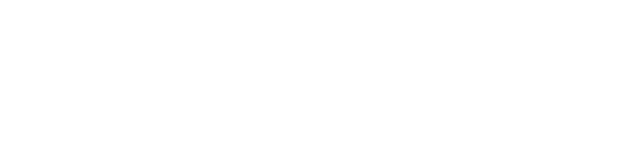
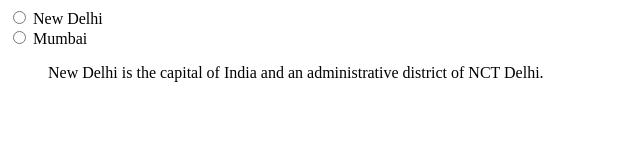
Before and after one commit to acciojob/trivia-GaneshPathan1015, a website: page main.html in a window 1280 px wide. Shown: the whole page, without its empty margins (0-640 px from the left). Drawn offline with Linux system fonts and the light colour scheme.

Commit message:
created a submission

```diff
--- a/main.html
+++ b/main.html
@@ -8,6 +8,13 @@
 
 <body>
 	<!-- the entire body must be written by student -->
+	<input name="option" id="" type="radio">
+	<label for="option">New Delhi</label><br>
+	<input name="option" id="" type="radio">
+	<label for="option">Mumbai</label>
+	<blockquote cite="">
+		New Delhi is the capital of India and an administrative district of NCT Delhi.
+	</blockquote>
     <script type="text/javascript" src="./script.js">
 </script>
 
```
